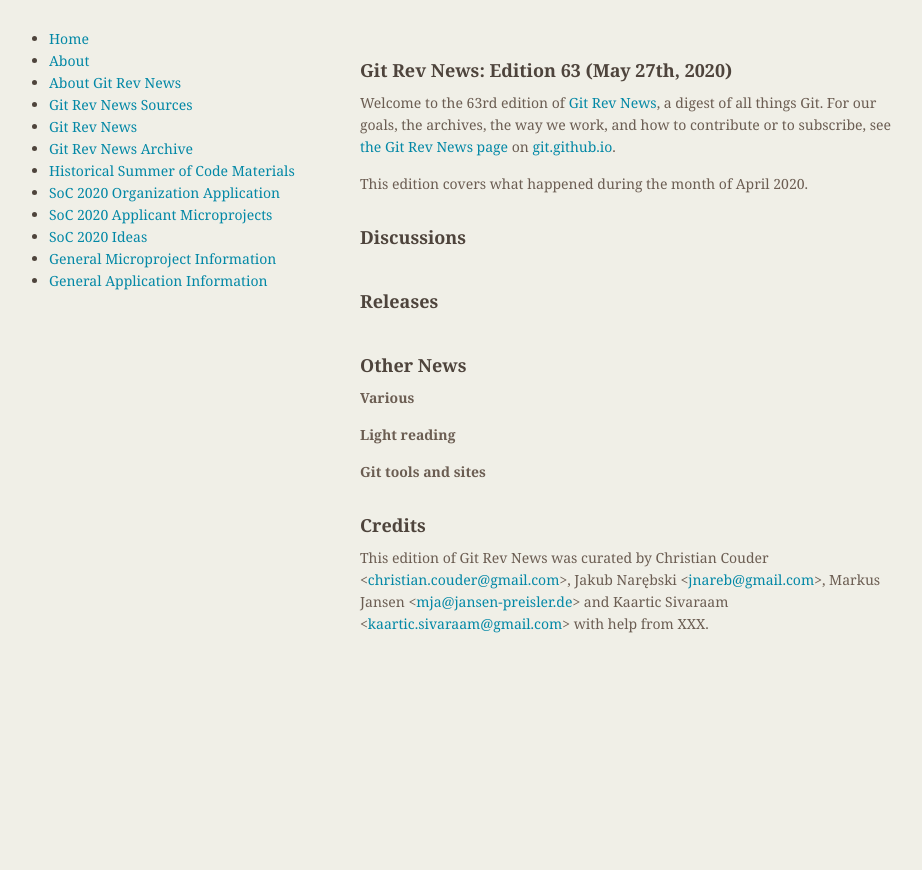
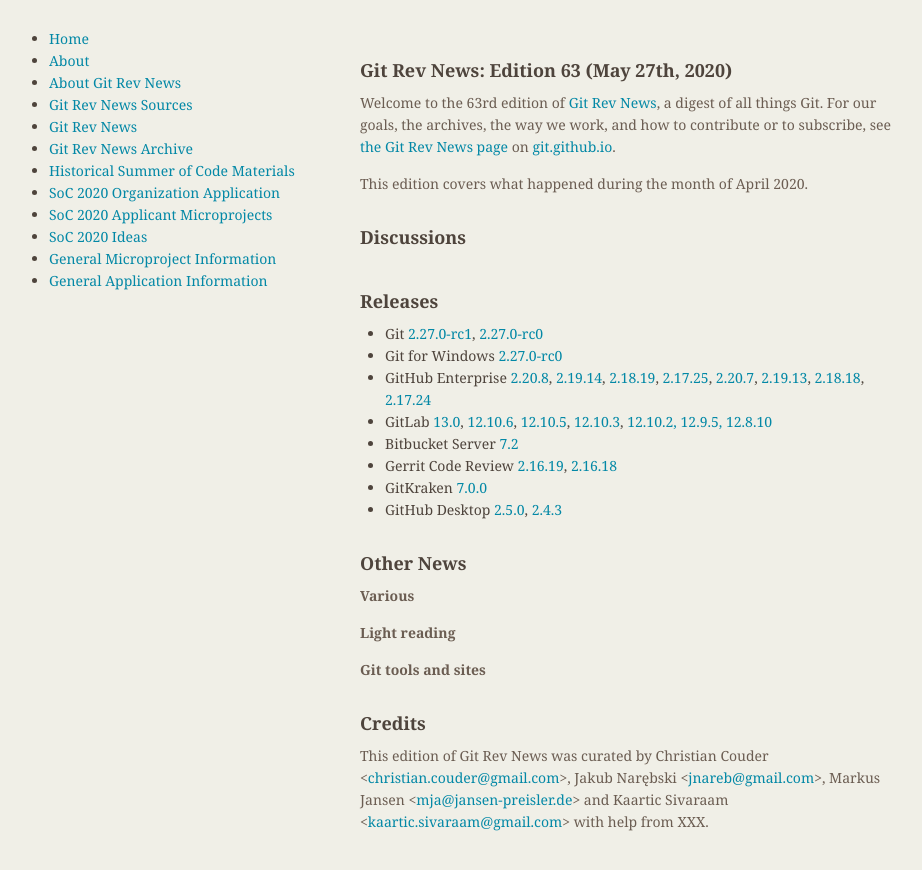
Before and after one commit to git/git.github.io, a Jekyll site: the page built from rev_news/drafts/edition-63.md, in a window 1280 px wide. Shown: the top 870 px of the page, without its empty margins (174-1096 px from the left). Built offline with Jekyll 4.4.1, drawn with Linux system fonts in a browser that asks for light colours.

Commit message:
rn-63: add releases

```diff
--- a/rev_news/drafts/edition-63.md
+++ b/rev_news/drafts/edition-63.md
@@ -35,6 +35,28 @@
 
 ## Releases
 
++ Git [2.27.0-rc1](https://public-inbox.org/git/xmqqsgfuv2ko.fsf@gitster.c.googlers.com/),
+[2.27.0-rc0](https://public-inbox.org/git/xmqqy2punll7.fsf@gitster.c.googlers.com/)
++ Git for Windows [2.27.0-rc0](https://github.com/git-for-windows/git/releases/tag/v2.27.0-rc0.windows.1)
++ GitHub Enterprise [2.20.8](https://enterprise.github.com/releases/2.20.8/notes),
+[2.19.14](https://enterprise.github.com/releases/2.19.14/notes),
+[2.18.19](https://enterprise.github.com/releases/2.18.19/notes),
+[2.17.25](https://enterprise.github.com/releases/2.17.25/notes),
+[2.20.7](https://enterprise.github.com/releases/2.20.7/notes),
+[2.19.13](https://enterprise.github.com/releases/2.19.13/notes),
+[2.18.18](https://enterprise.github.com/releases/2.18.18/notes),
+[2.17.24](https://enterprise.github.com/releases/2.17.24/notes)
++ GitLab [13.0](https://about.gitlab.com/releases/2020/05/06/gitlab-com-13-0-breaking-changes/),
+[12.10.6](https://about.gitlab.com/releases/2020/05/15/gitlab-12-10-6-released/),
+[12.10.5](https://about.gitlab.com/releases/2020/05/13/gitlab-12-10-5-released/),
+[12.10.3](https://about.gitlab.com/releases/2020/05/04/gitlab-12-10-3-released/),
+[12.10.2, 12.9.5, 12.8.10](https://about.gitlab.com/releases/2020/04/30/security-release-12-10-2-released/)
++ Bitbucket Server [7.2](https://confluence.atlassian.com/bitbucketserver/bitbucket-server-release-notes-872139866.html)
++ Gerrit Code Review [2.16.19](https://www.gerritcodereview.com/2.16.html#21619),
+[2.16.18](https://www.gerritcodereview.com/2.16.html#21618)
++ GitKraken [7.0.0](https://support.gitkraken.com/release-notes/current)
++ GitHub Desktop [2.5.0](https://desktop.github.com/release-notes/),
+[2.4.3](https://desktop.github.com/release-notes/)
 
 ## Other News
 
```
